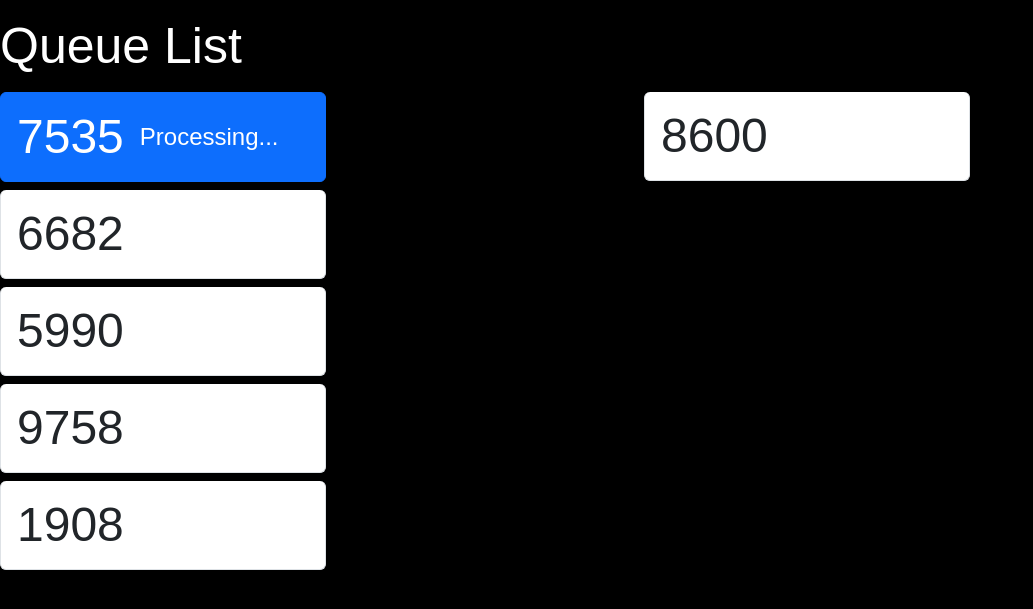
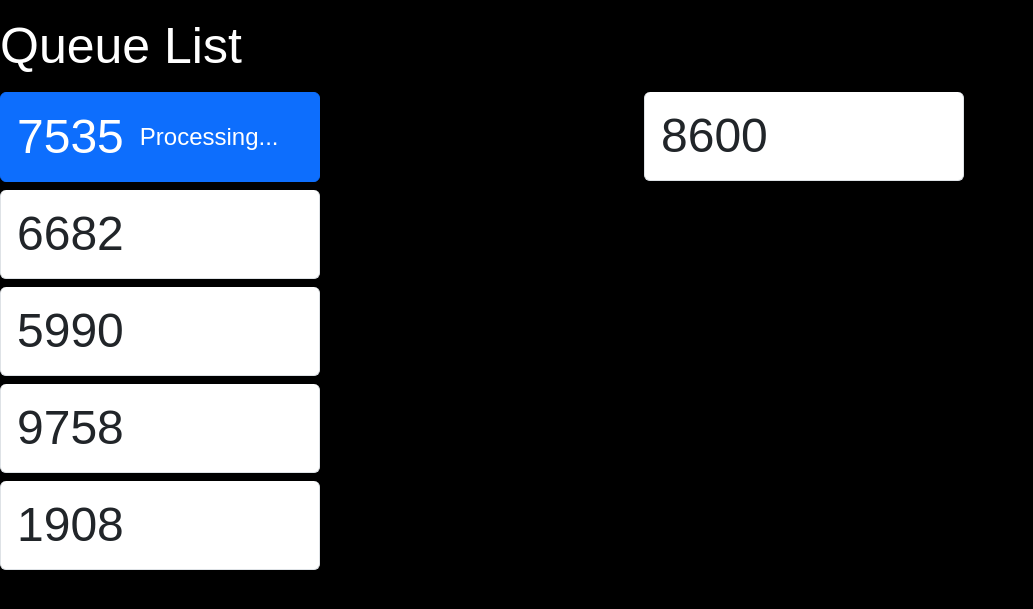
Before and after one commit to NoelLeon-tech/registrar_system, a Django app: template registrar_app/templates/registrar_app/queue_list.html in a window 1280 px wide. Shown: the top 609 px of the page, without its empty margins (0-1033 px from the left). Run offline with Django 4.2, Linux system fonts and the light colour scheme; the template is opened without the code that fills it: values that come from a table or form of the project are taken from there, others are empty; data comes from the database, SQL or seed files in the repository; both versions use the stored data as it was after the commit.

Commit message:
Deploy 1

```diff
--- a/registrar_app/templates/registrar_app/queue_list.html
+++ b/registrar_app/templates/registrar_app/queue_list.html
@@ -32,7 +32,7 @@
     {% if queues %}
       {% for queue in queues %}
         <li
-          style="width: 326px; display: flex; align-items: center; gap: 16px"
+          style="width: 320px; display: flex; align-items: center; gap: 16px"
           class="list-group-item rounded queue"
           data-status="{{ queue.status }}"
         >
```
Also changed, not shown: db.sqlite3, readme.txt (added).
